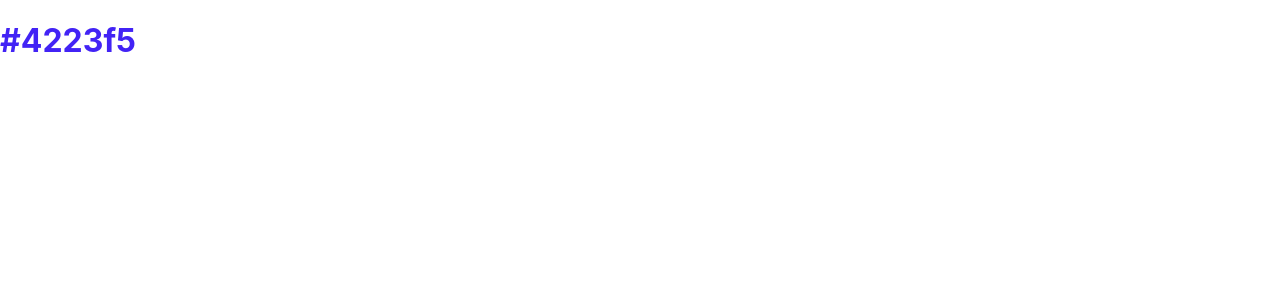
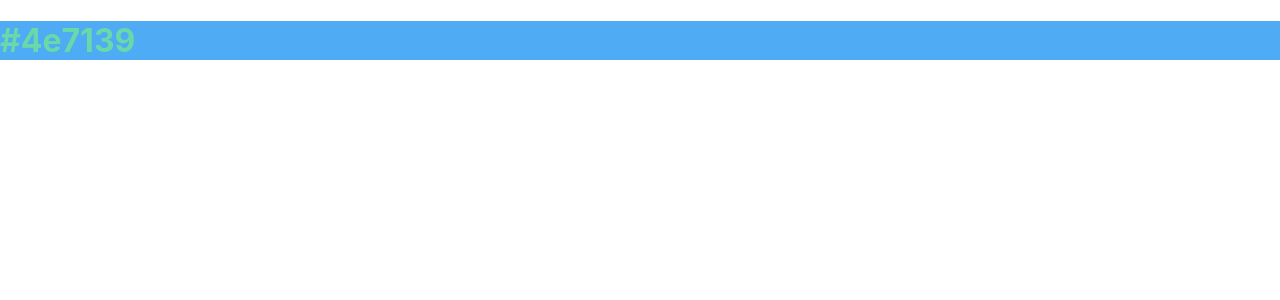
Before and after one commit to lukehampton6/hexiguessimal, a React (Create React App) app: page / in a window 1280 px wide. Shown: the top 300 px of the page. Built offline with nearby package versions, Linux system fonts and the light colour scheme.

Commit message:
better color generator

```diff
--- a/src/components/RandomColor.js
+++ b/src/components/RandomColor.js
@@ -1,10 +1,17 @@
 function RandomColor() {
-    const randomCode = Math.floor(Math.random()*16777215).toString(16);
-    const randomColor = "#" + randomCode;
+    // const randomCode = Math.floor(Math.random()*16777215).toString(16);
+    // const randomColor = "#" + randomCode;
+    const generateColor = function() {
+       let randomColor = '#'
+       while (randomColor.length < 7) {
+           randomColor += (Math.round(Math.random() * 15)).toString(16)
+       }
+       return randomColor;
+    }
 
     return (
-        <div>
-            <h1 style={{color: randomColor}}>{randomColor}</h1>
+        <div style={{backgroundColor: generateColor()}}>
+            <h1 style={{color: generateColor()}}>{generateColor()}</h1>
         </div>
     )
 }
```
